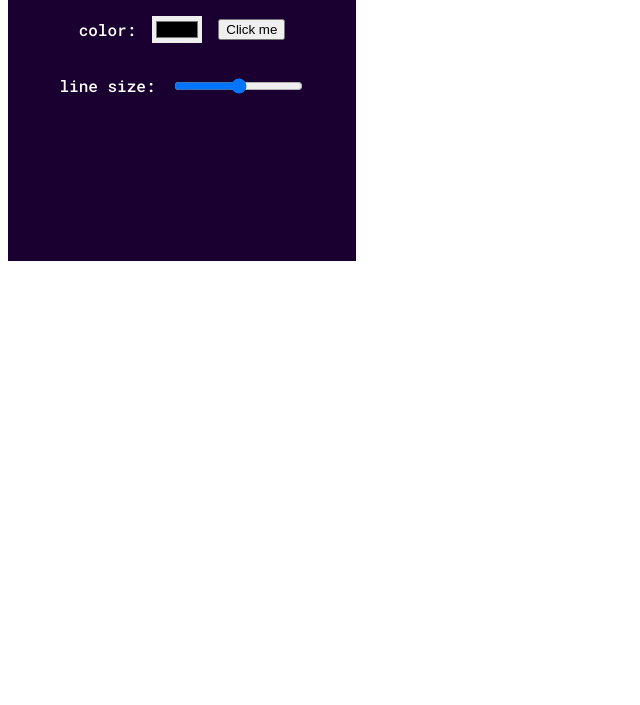
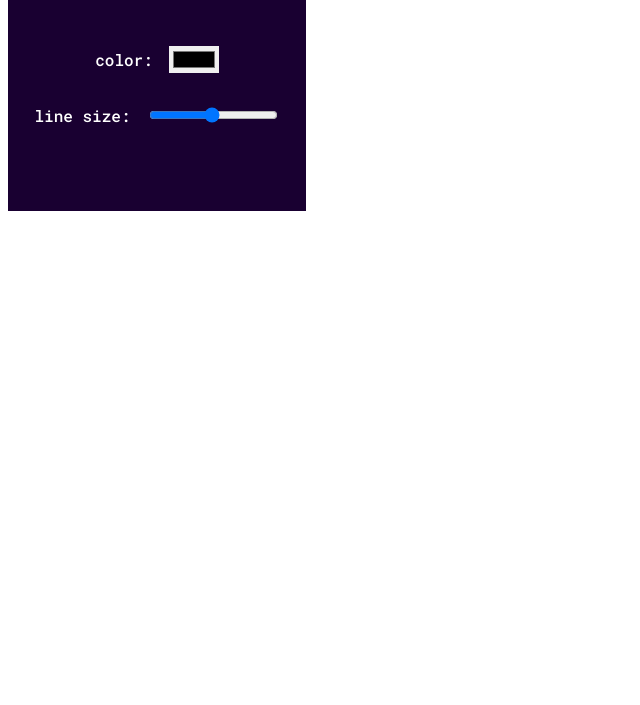
Before and after one commit to devhindo/doodle, a website with bundled scripts: page src/index.html in a window 1280 px wide. Shown: the part 95-800 px from the top of the page, without its empty margins (0-640 px from the left). Built offline with nearby package versions, Linux system fonts and the light colour scheme; some packages are replaced by stand-ins of ours; files whose address does not match are found by name.

Commit message:
edited panel layout

```diff
--- a/src/index.html
+++ b/src/index.html
@@ -15,7 +15,6 @@
             <div class="color-box">
                 <label for="color-selector">color: </label>
                 <input type="color" id="color-selector" name="color-selector" value="#000000">
-                <button id="console">Click me</button>
             </div>
             <div class="slider">
                 <label for="size">line size:</label>
--- a/src/style.css
+++ b/src/style.css
@@ -10,9 +10,8 @@ h1 {
     display: flex;
     flex-direction: column;
     align-items: center;
-    gap: 2rem;
-    height: 300px;
-    width:  300px;
+    height: 250px;
+    width:  250px;
     background-color: rgb(25, 0, 49);
     color: rgb(255, 255, 255);
     font-family: 'Roboto Mono', monospace;
@@ -34,6 +33,7 @@ h1 {
     flex-direction: column;
     gap: 2rem;
     justify-content: center;
+    flex-grow: 1;
 }
 
 .color-box, .slider {
```
Also changed, not shown: doc/todo.md (+3 -0 lines).
